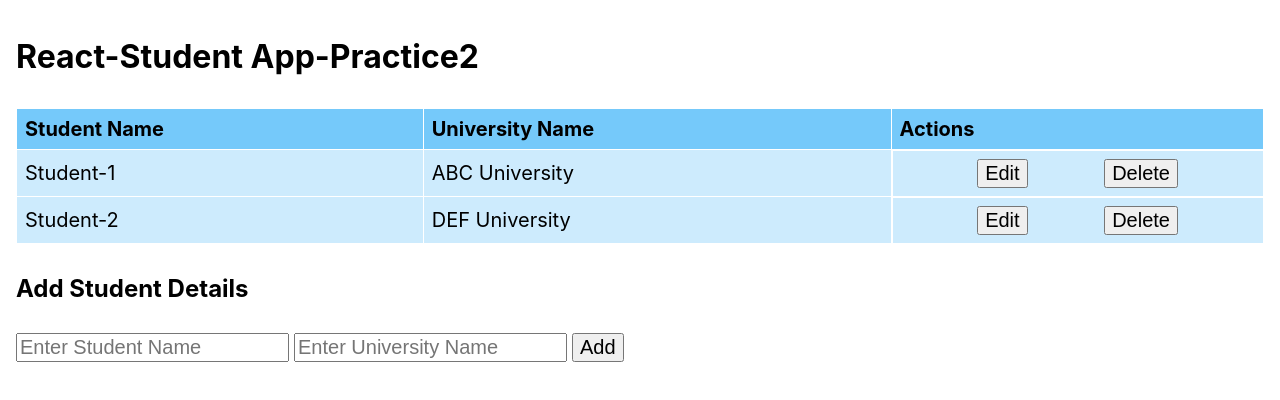
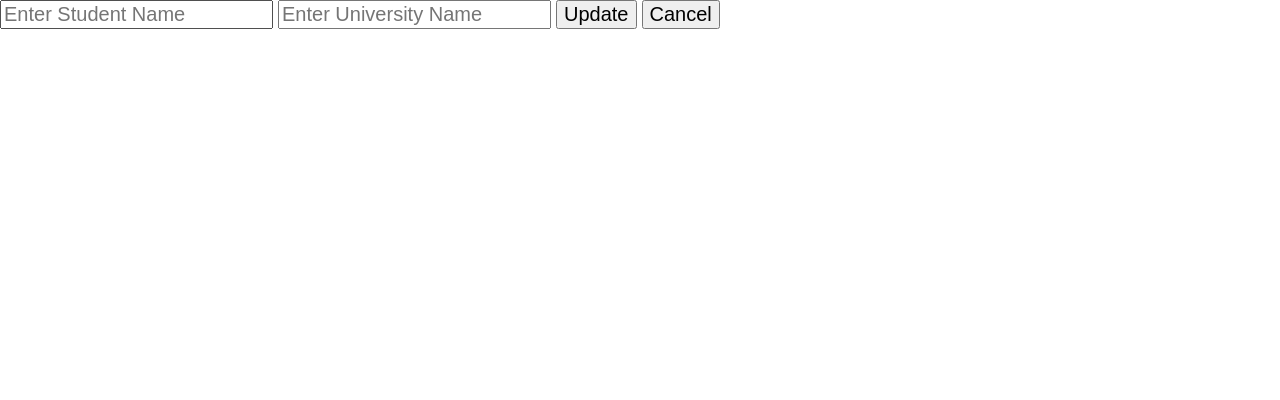
Before and after one commit to naveenbusireddy/student-practice2, a React (Create React App) app: page /update in a window 1280 px wide. Shown: the top 400 px of the page. Built offline with nearby package versions, Linux system fonts and the light colour scheme.

Commit message:
CRUD Operations with React and REST API

```diff
--- a/package.json
+++ b/package.json
@@ -6,8 +6,10 @@
     "@testing-library/jest-dom": "^5.16.4",
     "@testing-library/react": "^12.1.4",
     "@testing-library/user-event": "^13.5.0",
+    "axios": "^0.26.1",
     "react": "^18.0.0",
     "react-dom": "^18.0.0",
+    "react-router-dom": "^6.3.0",
     "react-scripts": "5.0.0",
     "web-vitals": "^2.1.4"
   },
--- a/src/App.js
+++ b/src/App.js
@@ -1,158 +1,23 @@
-import React, { Fragment, useState } from "react";
-import { nanoid } from "nanoid";
+import React from "react";
+import { BrowserRouter as Router, Route, Routes } from "react-router-dom";
 import "./App.css";
+import EditableRow from "./Components/EditableRow";
 import ReadOnlyRow from "./Components/ReadOnlyRow";
-import EditableRow from "./Components/EditableRow";
-
-const studentStaticData = [
-  {
-    id: 1,
-    studentName: "Student-1",
-    university: "ABC University",
-  },
-  {
-    id: 2,
-    studentName: "Student-2",
-    university: "DEF University",
-  },
-];
+import StudentForm from "./Components/StudentForm";
 
 const App = () => {
-  const [studentList, setStudentList] = useState(studentStaticData);
-
-  const [enteredStudentName, setEnteredStudentName] = useState("");
-  const [enteredUniversity, setEnteredUniversity] = useState("");
-
-  const handleStudentNameChange = (event) => {
-    setEnteredStudentName(event.target.value);
-  };
-  const handleUniversityChange = (event) => {
-    setEnteredUniversity(event.target.value);
-  };
-
-  const formSubmitHandler = (event) => {
-    event.preventDefault();
-
-    const studentFormData = {
-      id: nanoid(),
-      studentName: enteredStudentName,
-      university: enteredUniversity,
-    };
-
-    setEnteredStudentName("");
-    setEnteredUniversity("");
-
-    const newStudentFormData = [...studentList, studentFormData];
-    setStudentList(newStudentFormData);
-    // console.log(studentFormData);
-  };
-
-  const [editStudentId, setEditStudentId] = useState(null);
-
-  const [editStudentName, setEditStudentName] = useState("");
-  const [editUniversity, setEditUniversity] = useState("");
-
-  const handleEditStudentName = (event) => {
-    setEditStudentName(event.target.value);
-  };
-  const handleEditUniversity = (event) => {
-    setEditUniversity(event.target.value);
-  };
-
-  const editFormSubmitHandler = (event) => {
-    event.preventDefault();
-
-    const editedStudentData = {
-      id: editStudentId,
-      studentName: editStudentName,
-      university: editUniversity,
-    };
-
-    const newStudentFormData = [...studentList];
-    const index = studentList.findIndex(
-      (student) => student.id === editStudentId
-    );
-    newStudentFormData[index] = editedStudentData;
-
-    setStudentList(newStudentFormData);
-    setEditStudentId(null);
-  };
-
-  const editClickHandler = (event, student) => {
-    event.preventDefault();
-    setEditStudentId(student.id);
-  };
-
-  const cancelClickHandler = () => {
-    setEditStudentId(null);
-  };
-
-  const deleteClickHandler = (studentId) => {
-    const newStudentFormData = [...studentList];
-
-    const index = studentList.findIndex((student) => student.id === studentId);
-
-    newStudentFormData.splice(index, 1);
-
-    setStudentList(newStudentFormData);
-  };
-
   return (
-    <div className="app-container">
-      <h1>React-Student App-Practice2</h1>
-      <form onSubmit={editFormSubmitHandler}>
-        <table>
-          <thead>
-            <tr>
-              <th>Student Name</th>
-              <th>University Name</th>
-              <th>Actions</th>
-            </tr>
-          </thead>
-          <tbody>
-            {studentList.map((student) => (
-              <Fragment>
-                {editStudentId === student.id ? (
-                  <EditableRow
-                    handleEditStudentName={handleEditStudentName}
-                    handleEditUniversity={handleEditUniversity}
-                    cancelClickHandler={cancelClickHandler}
-                  />
-                ) : (
-                  <ReadOnlyRow
-                    student={student}
-                    editClickHandler={editClickHandler}
-                    deleteClickHandler={deleteClickHandler}
-                  />
-                )}
-              </Fragment>
-            ))}
-          </tbody>
-        </table>
-      </form>
-
-      <h2>Add Student Details</h2>
-      <form onSubmit={formSubmitHandler}>
-        <input
-          type="text"
-          name="studentName"
-          required="required"
-          placeholder="Enter Student Name"
-          value={enteredStudentName}
-          onChange={handleStudentNameChange}
-        />
-        <input
-          type="text"
-          name="university"
-          required="required"
-          placeholder="Enter University Name"
-          value={enteredUniversity}
-          onChange={handleUniversityChange}
-        />
-        <button type="submit">Add</button>
-      </form>
-    </div>
+    <>
+    <Router>
+      <Routes>
+        <Route exact path="/" element={<ReadOnlyRow />} />
+        <Route exact path="/studentForm" element={<StudentForm />} />
+        <Route exact path="/readData" element={<ReadOnlyRow />}/>
+        <Route exact path="/update" element={<EditableRow />}/>
+      </Routes>
+    </Router>
+    </>
   );
-};
+}
 
 export default App;
--- a/src/Components/EditableRow.js
+++ b/src/Components/EditableRow.js
@@ -1,41 +1,71 @@
-import React from "react";
+import React, { useEffect } from "react";
+import { useState } from "react";
+import axios from "axios";
+import { useNavigate } from "react-router-dom";
 
-const EditableRow = ({
-  editStudentName,
-  editUniversity,
-  handleEditStudentName,
-  handleEditUniversity,
-  cancelClickHandler,
-}) => {
+const EditableRow = () => {
+  const navigate = useNavigate();
+  const [enteredStudentName, setEnteredStudentName] = useState("");
+  const [enteredUniversity, setEnteredUniversity] = useState("");
+  const [_id, setId] = useState(null);
+
+  const handleStudentNameChange = (event) => {
+    setEnteredStudentName(event.target.value);
+  };
+  const handleUniversityChange = (event) => {
+    setEnteredUniversity(event.target.value);
+  };
+
+  useEffect(() => {
+    setId(localStorage.getItem('id'));
+    setEnteredStudentName(localStorage.getItem('studentName'));
+    setEnteredUniversity(localStorage.getItem('university'));
+  }, []);
+
+  const updateAPIData = (event) => {
+    event.preventDefault();
+    axios.patch(`http://localhost:3000/api/update/${_id}`, {
+      studentName: enteredStudentName,
+      university: enteredUniversity
+    })
+    .then(() => {
+      navigate('/readData');
+    })
+  }
+
+  const cancelUpdate = () => {
+    navigate('/readData');
+  }
+
   return (
-    <tr>
-      <td>
+    <>
+      <form>
         <input
           type="text"
           name="studentName"
           required="required"
           placeholder="Enter Student Name"
-          value={editStudentName}
-          onChange={handleEditStudentName}
+          value={enteredStudentName}
+          onChange={handleStudentNameChange}
         />
-      </td>
-      <td>
         <input
           type="text"
           name="university"
           required="required"
           placeholder="Enter University Name"
-          value={editUniversity}
-          onChange={handleEditUniversity}
+          value={enteredUniversity}
+          onChange={handleUniversityChange}
         />
-      </td>
-      <td>
-        <button type="submit">Save</button>
-        <button type="button" onClick={cancelClickHandler}>
-          Cancel
-        </button>
-      </td>
-    </tr>
+
+          <button type="submit" onClick={updateAPIData}>
+            Update
+          </button>
+
+        <button type="button" onClick={cancelUpdate}>
+            Cancel
+          </button>
+      </form>
+    </>
   );
 };
 
--- a/src/Components/ReadOnlyRow.js
+++ b/src/Components/ReadOnlyRow.js
@@ -1,20 +1,59 @@
-const ReadOnlyRow = ({ student, editClickHandler, deleteClickHandler }) => {
+import axios from "axios";
+import React from "react";
+import { useState, useEffect } from "react";
+
+const ReadOnlyRow = () => {
+  const [APIData, setAPIData] = useState([]);
+
+  const getData = () => {
+    axios.get(`http://localhost:3000/api/getAll`).then((responseData) => {
+      setAPIData(responseData.data);
+    });
+  };
+  useEffect(() => {
+    getData();
+  }, []);
+
+  const setData = (data) => {
+    let { _id, studentName, university } = data;
+    localStorage.setItem("id", _id);
+    localStorage.setItem("studentName", studentName);
+    localStorage.setItem("university", university);
+  };
+
+  const onDelete = (data) => {
+    console.log(`Deleted the ${data.studentName}`);
+    axios.delete(`http://localhost:3000/api/delete/${data._id}`).then(() => {
+      getData();
+    });
+  };
   return (
-    <tr>
-      <td>{student.studentName}</td>
-      <td>{student.university}</td>
-      <td>
-        <button
-          type="button"
-          onClick={(event) => editClickHandler(event, student)}
-        >
-          Edit
-        </button>
-        <button type="button" onClick={() => deleteClickHandler(student.id)}>
-          Delete
-        </button>
-      </td>
-    </tr>
+    <>
+      <table>
+        <thead>
+          <tr>
+            <th>Student Name</th>
+            <th>University Name</th>
+            <th>Actions</th>
+          </tr>
+        </thead>
+        <tbody>
+          {APIData.map((data) => {
+            return (
+              <tr key={Math.random()}>
+                <td>{data.studentName}</td>
+                <td>{data.university}</td>
+                <td>
+                  <button onClick={() => setData(data)}>Edit</button>
+
+                  <button onClick={() => onDelete(data)}>Delete</button>
+                </td>
+              </tr>
+            );
+          })}
+        </tbody>
+      </table>
+    </>
   );
 };
 
--- /dev/null
+++ b/src/Components/StudentForm.js
@@ -0,0 +1,47 @@
+import React from "react";
+import { useState  } from "react";
+import axios from 'axios';
+
+const StudentForm = () => {
+
+  const [enteredStudentName, setEnteredStudentName] = useState("");
+  const [enteredUniversity, setEnteredUniversity] = useState("");
+
+  const postData = () => {
+
+    axios.post(`http://localhost:3000/api/saveDetails`, {
+      studentName: enteredStudentName,
+      university: enteredUniversity
+    })
+    setEnteredStudentName('');
+    setEnteredUniversity('');
+  }
+
+  return (
+    <div>
+    <form>
+      <input
+        type="text"
+        name="studentName"
+        required="required"
+        placeholder="Enter Student Name"
+        value={enteredStudentName}
+        onChange={(e) => setEnteredStudentName(e.target.value)}
+      />
+      <input
+        type="text"
+        name="university"
+        required="required"
+        placeholder="Enter University Name"
+        value={enteredUniversity}
+        onChange={(e) => setEnteredUniversity(e.target.value)}
+      />
+      <button onClick={postData} type="submit">
+        Add
+      </button>
+    </form>
+    </div>
+  )
+};
+
+export default StudentForm;
```
Also changed, not shown: 1 other file (tests, documents, lock files or other folders).
